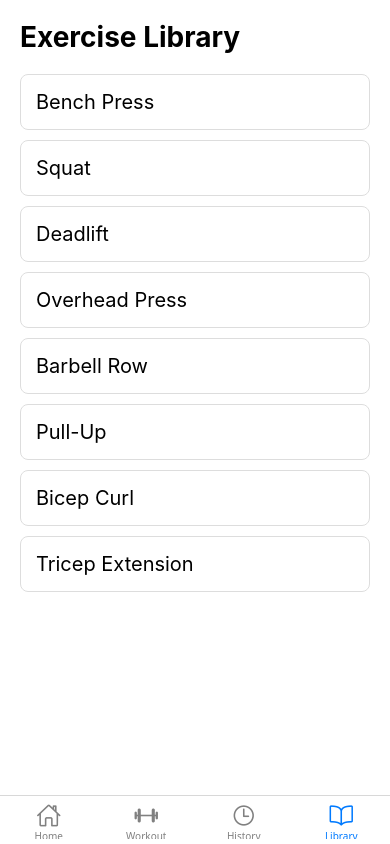
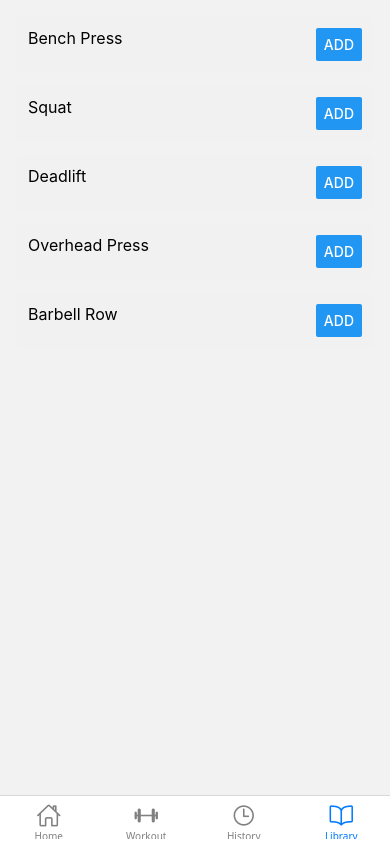
Before and after one commit to VinceAL-9/FreeFit-Logging-App, a React Native app: screen /Library in a window 390 px wide. Built offline with nearby package versions, Linux system fonts and the light colour scheme.

Commit message:
Add Exercises to the Workout via the Library

```diff
--- a/src/screens/ExerciseLibraryScreen.tsx
+++ b/src/screens/ExerciseLibraryScreen.tsx
@@ -1,29 +1,34 @@
 // src/screens/ExerciseLibraryScreen.tsx
-import { FlatList, StyleSheet, Text, TouchableOpacity, View } from 'react-native';
+import { Alert, Button, FlatList, StyleSheet, Text, View } from 'react-native';
+import { useWorkout } from '../context/WorkoutContext';
+
+const mockExercises = [
+  { name: 'Bench Press' },
+  { name: 'Squat' },
+  { name: 'Deadlift' },
+  { name: 'Overhead Press' },
+  { name: 'Barbell Row' },
+];
 
 export default function ExerciseLibraryScreen() {
-  const exerciseList = [
-    'Bench Press',
-    'Squat',
-    'Deadlift',
-    'Overhead Press',
-    'Barbell Row',
-    'Pull-Up',
-    'Bicep Curl',
-    'Tricep Extension',
-  ]; // placeholder
+  const { addExercise } = useWorkout();
+
+  const handleAdd = (exercise: { name: string }) => {
+    addExercise(exercise);
+    Alert.alert('Added', `${exercise.name} added to workout`);
+    // You can replace with Toast later if you want
+  };
 
   return (
     <View style={styles.container}>
-      <Text style={styles.title}>Exercise Library</Text>
-
       <FlatList
-        data={exerciseList}
-        keyExtractor={(item) => item}
+        data={mockExercises}
+        keyExtractor={(item) => item.name}
         renderItem={({ item }) => (
-          <TouchableOpacity style={styles.exerciseCard} onPress={() => {}}>
-            <Text style={styles.exerciseName}>{item}</Text>
-          </TouchableOpacity>
+          <View style={styles.exerciseItem}>
+            <Text style={styles.exerciseText}>{item.name}</Text>
+            <Button title="Add" onPress={() => handleAdd(item)} />
+          </View>
         )}
       />
     </View>
@@ -33,22 +38,17 @@ export default function ExerciseLibraryScreen() {
 const styles = StyleSheet.create({
   container: {
     flex: 1,
-    padding: 20,
-    backgroundColor: '#fff',
+    padding: 16,
   },
-  title: {
-    fontSize: 28,
-    fontWeight: 'bold',
-    marginBottom: 20,
-  },
-  exerciseCard: {
-    padding: 15,
-    marginBottom: 10,
-    borderWidth: 1,
-    borderColor: '#ddd',
+  exerciseItem: {
+    flexDirection: 'row',
+    justifyContent: 'space-between',
+    marginBottom: 12,
+    padding: 12,
+    backgroundColor: '#f1f1f1',
     borderRadius: 8,
   },
-  exerciseName: {
-    fontSize: 20,
+  exerciseText: {
+    fontSize: 16,
   },
 });
```
